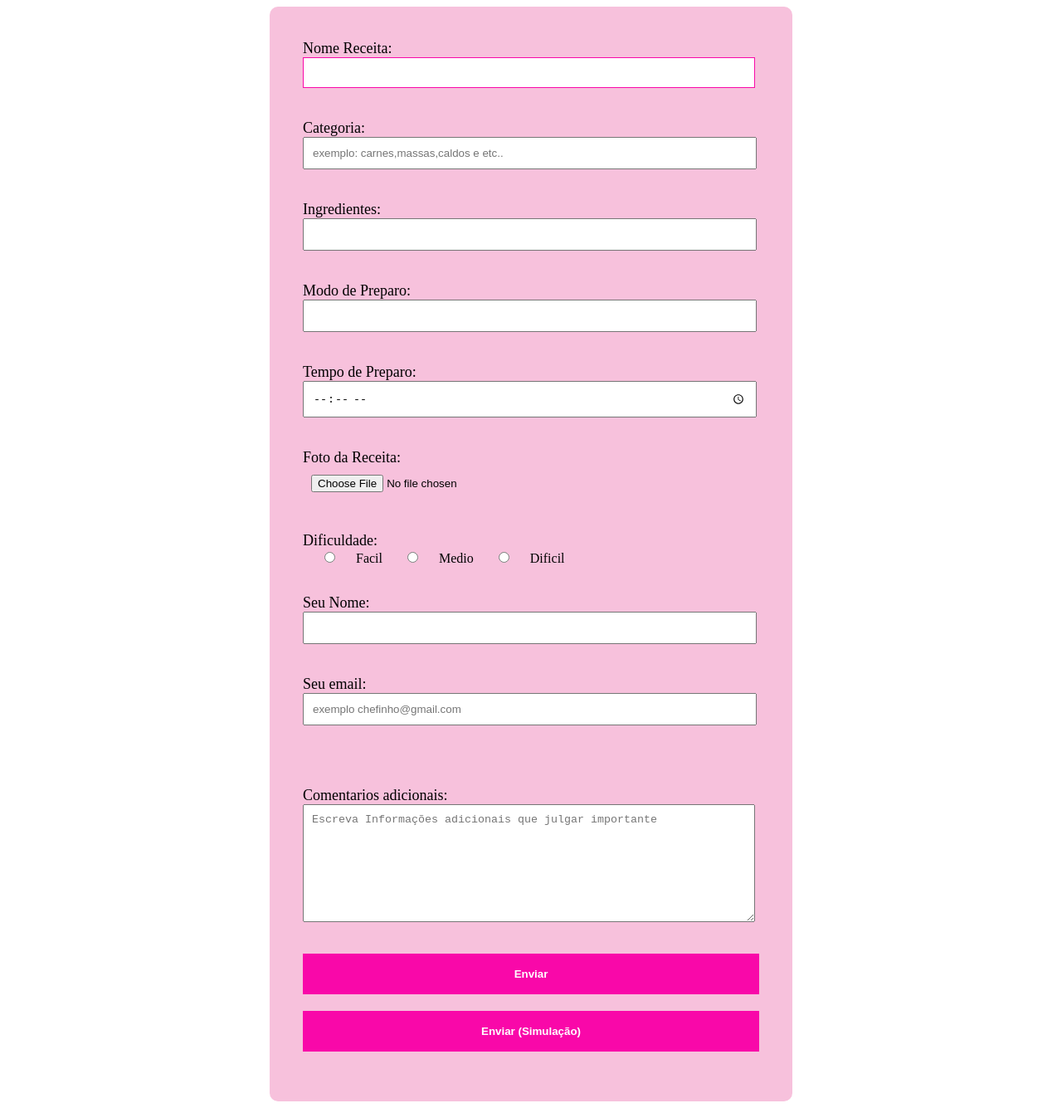
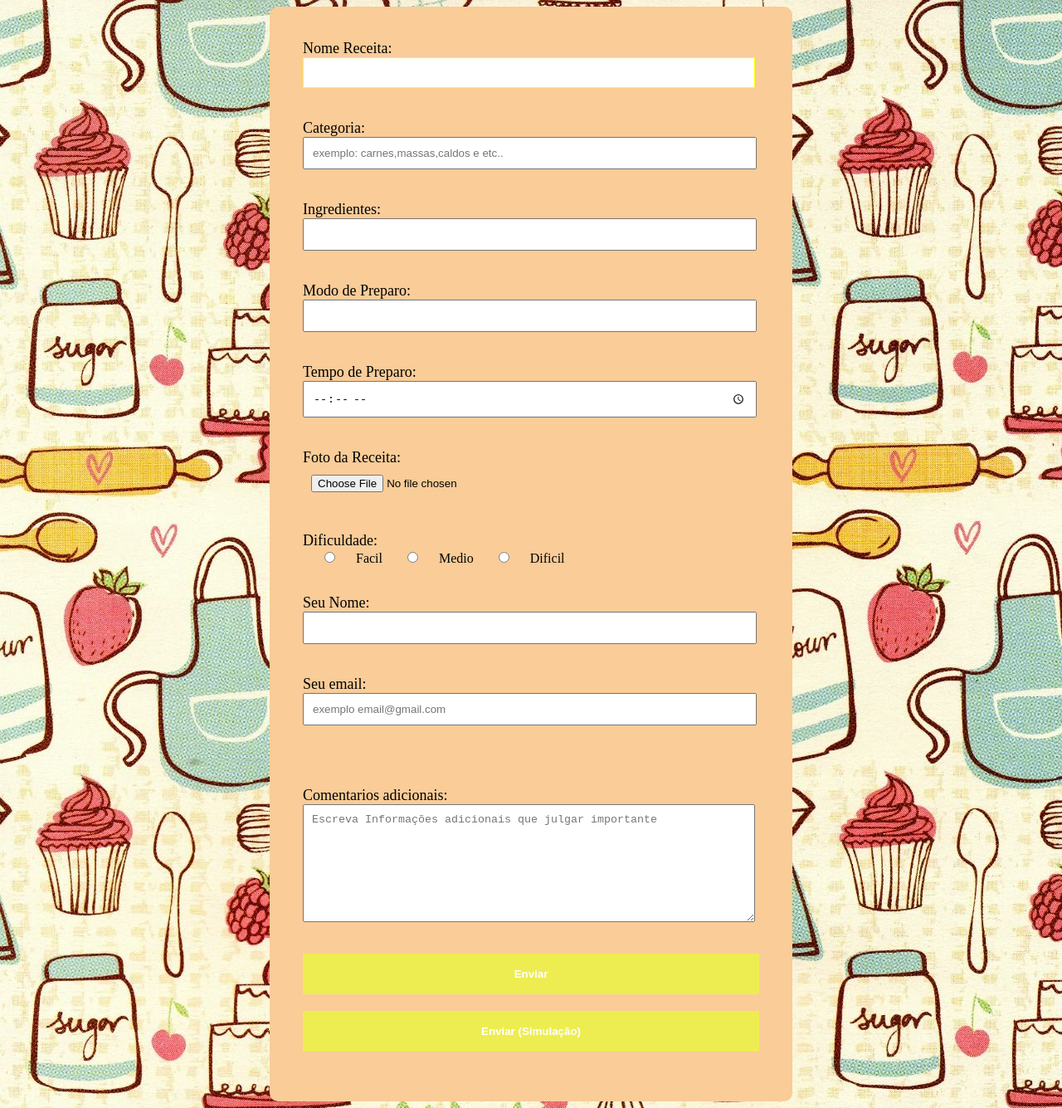
Before and after one commit to Isagapito/formulario-receitas, a plain HTML site: page receita/index.html in a window 1280 px wide. Shown: the whole page at 83% size. Drawn offline with Linux system fonts and the light colour scheme.

Commit message:
Add files via upload

```diff
--- a/receita/form.css
+++ b/receita/form.css
@@ -1,3 +1,6 @@
+body{
+   background-image: url(img/c07ff0d37a55d03a8f5b5cec79e738ec.jpg);
+}
 label, input, select, textarea{
    display: block ;
    width: 95%;
@@ -10,7 +13,7 @@ label, input, select, textarea{
 form{
    width: 550px;
    margin: auto;
-   background:  rgb(247, 193, 220);
+   background:  rgb(249, 204, 152);
    padding: 40px;
    border-radius: 10px;
 }
@@ -35,19 +38,19 @@ input[type='checkbox'], input[type='radio']{
 }
 input:focus, select:focus, textarea:focus{
   outline: none;
-  border: solid 1px rgb(249, 8, 169);
+  border: solid 1px yellow;
 }
 #enviar{
   width: 100%;
-  border: 2px solid rgb(249, 8, 169);
-  background-color: rgb(249, 8, 169);
+  border: 2px solid rgb(237, 237, 81);
+  background-color: rgb(237, 237, 81);
   color: white;
   font-weight: bold;
   cursor: pointer;
   padding: 15px;
 }
 #enviar:hover{
- background-color: rgb(249, 8, 169);
+ background-color: rgb(237, 237, 81);
  color: #fff;
 transition:all linear 0.3;
 }
--- a/receita/index.html
+++ b/receita/index.html
@@ -47,7 +47,7 @@
 
         <label for="nome"> Seu email:</label>
         <input type="email" name="nome" id="nome"
-        required = "required" placeholder="exemplo chefinho@gmail.com" autofocus><br>
+        required = "required" placeholder="exemplo email@gmail.com" autofocus><br>
         <br>
 
 
```
